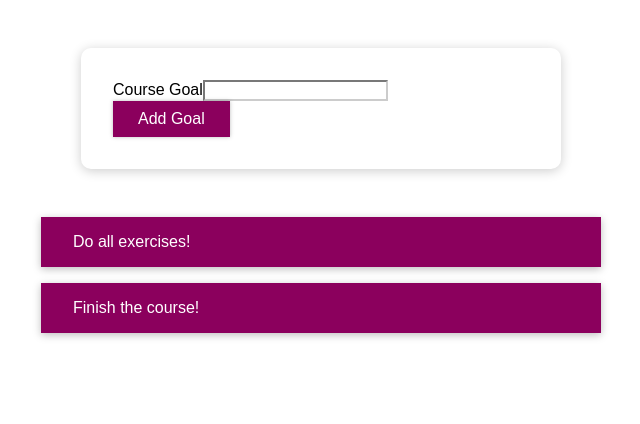
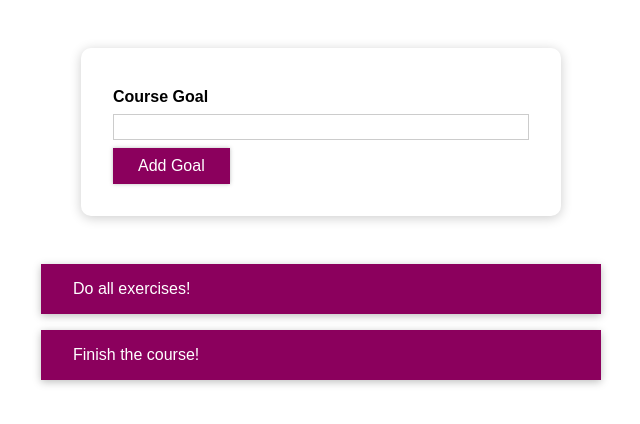
Before and after one commit to israelmalagutti/React---The-Complete-Guide, a React (Create React App) app in the folder code/: page / in a window 1280 px wide. Shown: the top 424 px of the page, without its empty margins (319-959 px from the left). Built offline with nearby package versions, Linux system fonts and the light colour scheme.

Commit message:
03-setting-css-classes-dynamically

```diff
--- a/code/src/components/CourseGoals/CourseInput/CourseInput.js
+++ b/code/src/components/CourseGoals/CourseInput/CourseInput.js
@@ -28,16 +28,9 @@
 
   return (
     <form onSubmit={formSubmitHandler}>
-      <div>
-        <label style={{ color: !isValid ? "red" : "black" }}>Course Goal</label>
-        <input
-          type="text"
-          onChange={goalInputChangeHandler}
-          style={{
-            borderColor: !isValid ? "red" : "#ccc",
-            background: !isValid ? "salmon" : "transparent",
-          }}
-        />
+      <div className={`form-control ${!isValid ? "invalid" : ""}`}>
+        <label>Course Goal</label>
+        <input type="text" onChange={goalInputChangeHandler} />
       </div>
       <Button type="submit">Add Goal</Button>
     </form>
```
